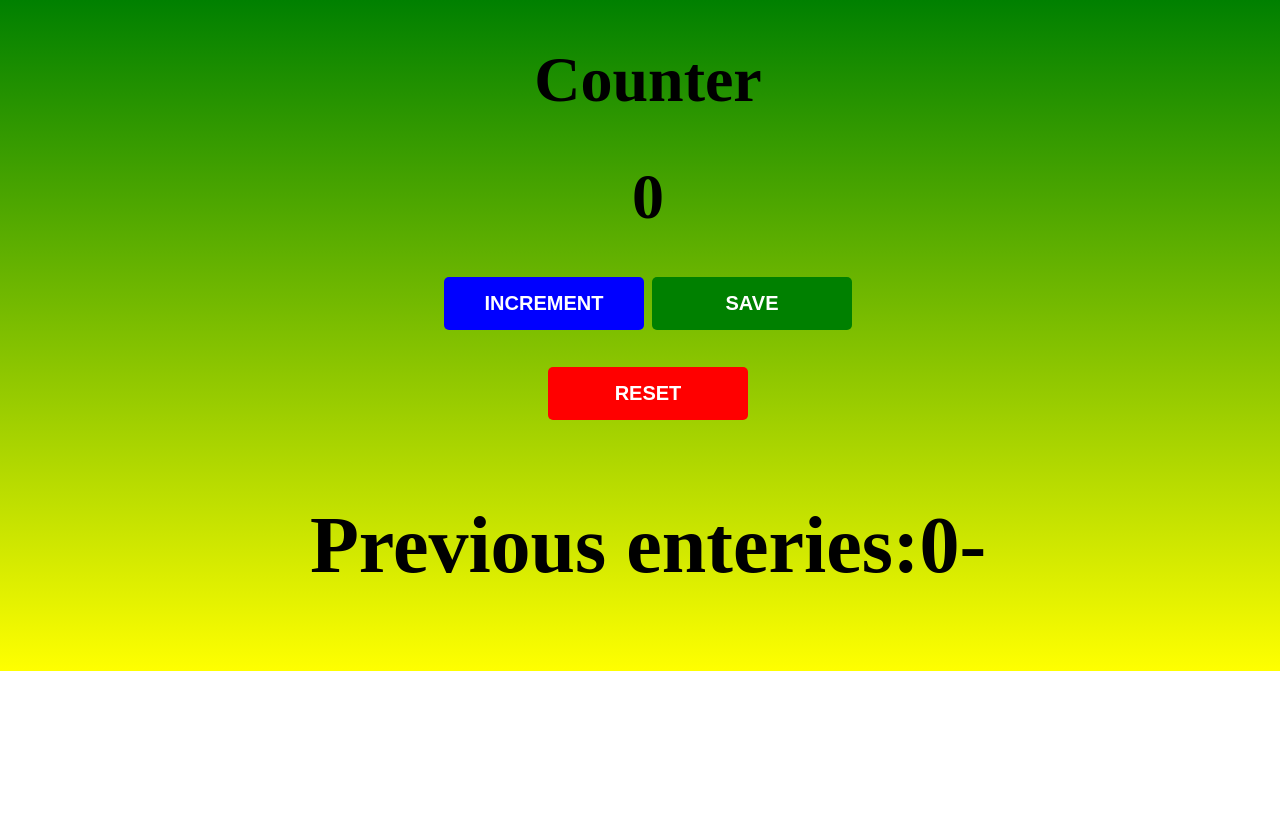
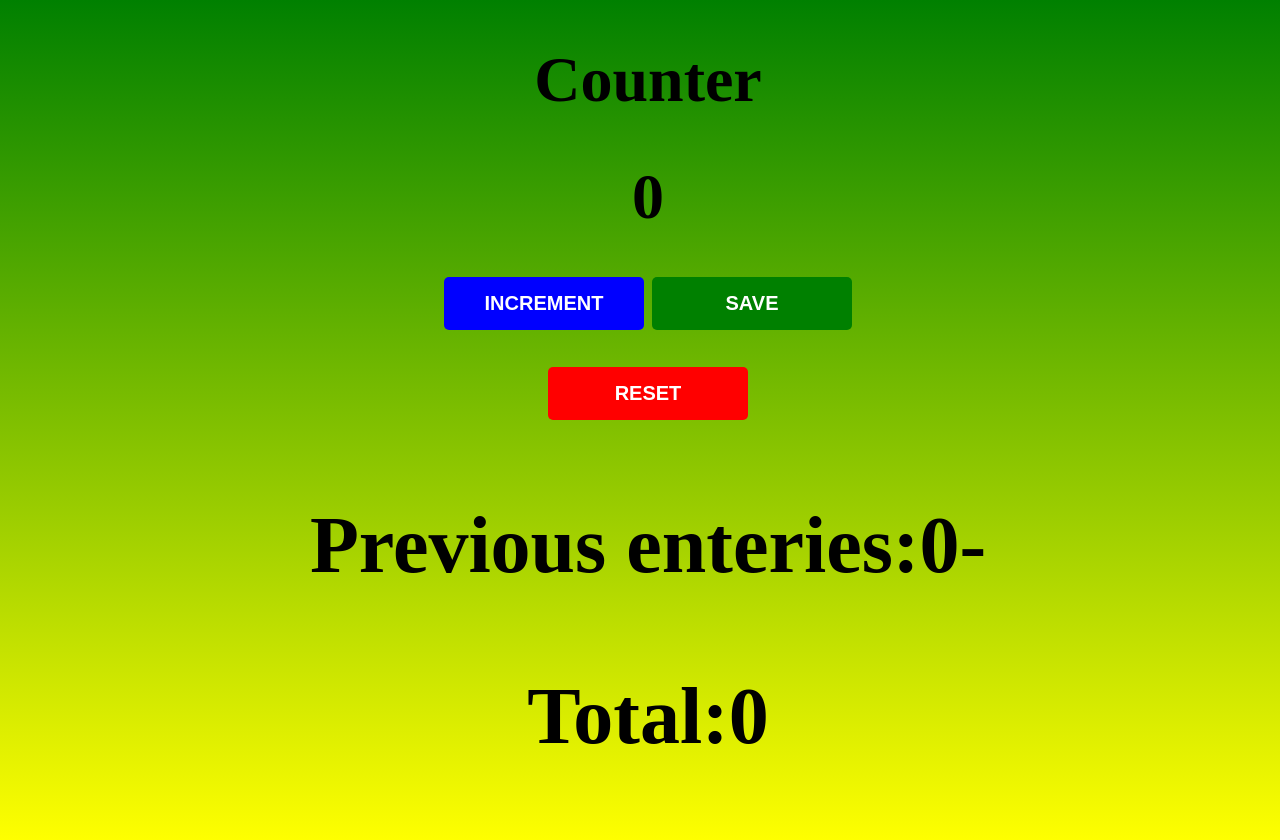
Before and after one commit to mdfakih/counter, a plain HTML site: page index.html in a window 1280 px wide. Both pictures are taken after a click on the button "SAVE". Before the commit the page ends 800 px from the top, so only its background shows below. Drawn offline with Linux system fonts and the light colour scheme.

Commit message:
Second Commit

```diff
--- a/index.html
+++ b/index.html
@@ -13,6 +13,7 @@
 	<br><br>
 	<button id='reset-btn' onclick="reset()">RESET</button>
 	<p id="para-el">Previous enteries:</p>
+	<p id="sum-el"></p>
 	<script src="index.js"></script>
 </body>
 </html>
--- a/index.js
+++ b/index.js
@@ -1,19 +1,27 @@
 let count = 0
 let countEl = document.getElementById("count-el")
 let paraEl = document.getElementById("para-el")
-
+let sumEl = document.getElementById("sum-el")
+let total = []
 function increment(){
     count += 1
     countEl.textContent = count
  }
 
+function zero(){
+   countEl.textContent = 0
+   count = 0
+}
+
  function save(){
     paraEl.textContent += count + "-"
-    countEl.textContent = 0
-    count = 0
+    total.push(count)
+    sumEl.textContent = "Total:" + total.reduce((a, b) => a + b, 0)
+    zero()
  }
  function reset(){
     paraEl.textContent = "Previous enteries:"
-    countEl.textContent = 0
-    count = 0
+    zero()
+    total = []
+    sumEl.textContent = "Total:"
  }
--- a/style.css
+++ b/style.css
@@ -27,7 +27,7 @@ button{
 #reset-btn{
     background-color: red;
 }
-#para-el{
+p{
     font-weight: bolder;
     font-size: 10vh;
 }
```
